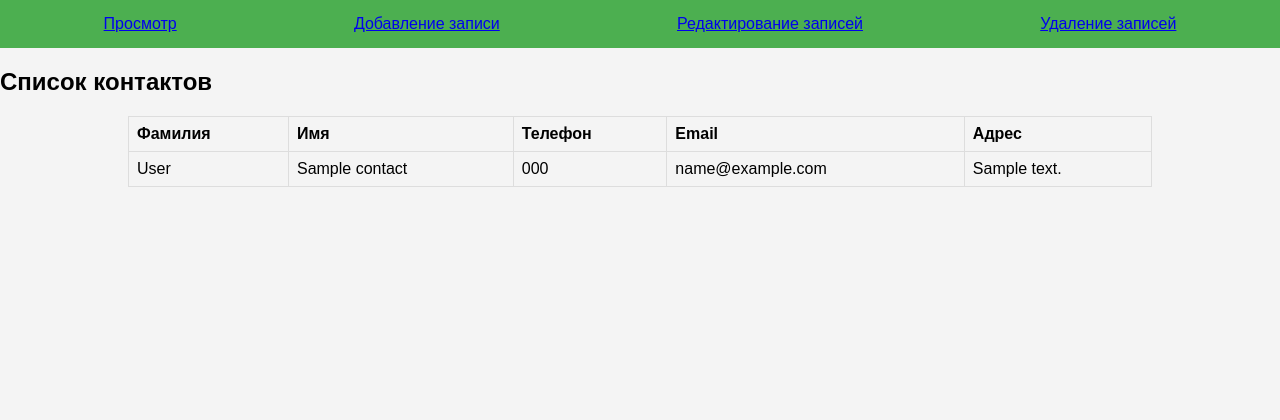
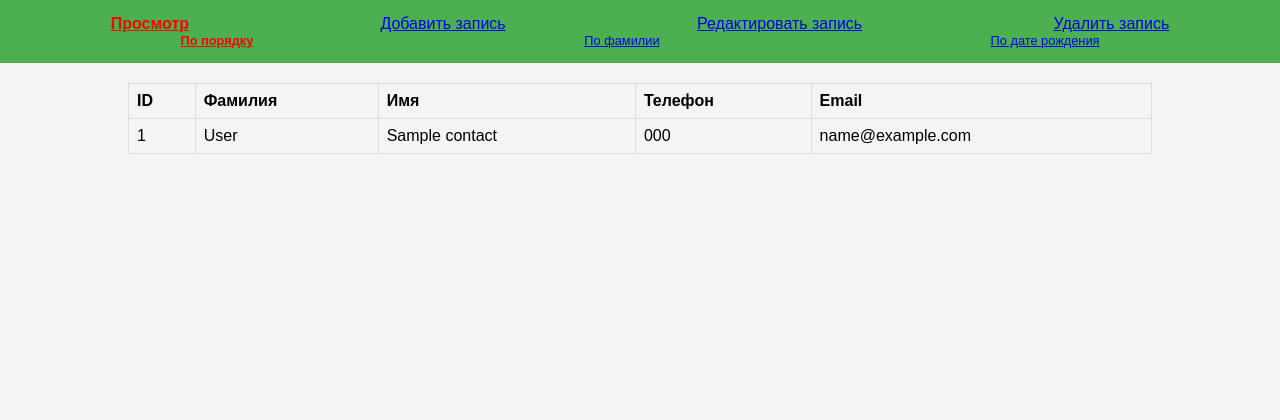
Before and after one commit to heraMMXXIII/php_train, a PHP site: page / in a window 1280 px wide. Shown: the top 420 px of the page. Run offline with PHP 8.4, Linux system fonts and the light colour scheme; tables that the repository leaves empty or names only in its code hold one stand-in row (values such as "Sample post").

Commit message:
laba5 доработки из тг

```diff
--- a/laba5/add.php
+++ b/laba5/add.php
@@ -2,12 +2,11 @@
 if ($_SERVER['REQUEST_METHOD'] === 'POST') {
     require_once 'db.php';
 
-    // Получаем данные из формы
     $surname = $_POST['surname'];
     $name = $_POST['name'];
     $phone = $_POST['phone'];
 
-    // Добавляем запись в базу данных
+
     $stmt = $pdo->prepare("INSERT INTO contacts (surname, name, phone) VALUES (?, ?, ?)");
     $stmt->execute([$surname, $name, $phone]);
 
--- a/laba5/db.php
+++ b/laba5/db.php
@@ -1,11 +1,13 @@
 <?php
-$dsn = 'mysql:host=localhost;dbname=contacts_db;charset=utf8';
-$username = 'root'; // Пользователь для подключения к БД
-$password = ''; // Пароль пользователя
+$host = 'localhost';
+$dbname = 'contacts_db';
+$username = 'root';
+$password = '';
 
 try {
-    $pdo = new PDO($dsn, $username, $password);
+    $pdo = new PDO("mysql:host=$host;dbname=$dbname;charset=utf8", $username, $password);
+    $pdo->setAttribute(PDO::ATTR_ERRMODE, PDO::ERRMODE_EXCEPTION);
 } catch (PDOException $e) {
-    echo 'Подключение не удалось: ' . $e->getMessage();
+    die("Ошибка подключения: " . $e->getMessage());
 }
 ?>
--- a/laba5/delete.php
+++ b/laba5/delete.php
@@ -1,11 +1,11 @@
 <?php
-require_once 'db.php'; // Подключаем файл с настройками базы данных
+require_once 'db.php';
 
-// Получаем все записи из базы данных
+
 $stmt = $pdo->query("SELECT * FROM contacts ORDER BY surname, name");
 $contacts = $stmt->fetchAll(PDO::FETCH_ASSOC);
 
-// Удаляем запись по id
+
 if (isset($_GET['id'])) {
     $id = $_GET['id'];
     $stmt = $pdo->prepare("DELETE FROM contacts WHERE id = ?");
--- a/laba5/edit.php
+++ b/laba5/edit.php
@@ -1,13 +1,12 @@
 <?php
-require_once 'db.php'; // Подключаем файл с настройками базы данных
+require_once 'db.php';
 
-// Получаем все записи из базы данных
 $stmt = $pdo->query("SELECT * FROM contacts ORDER BY surname, name");
 $contacts = $stmt->fetchAll(PDO::FETCH_ASSOC);
 
 if ($_SERVER['REQUEST_METHOD'] == 'POST') {
     foreach ($contacts as $contact) {
-        // Проверяем, были ли изменения для каждой записи
+
         if (isset($_POST['surname_' . $contact['id']])) {
             $surname = $_POST['surname_' . $contact['id']];
             $name = $_POST['name_' . $contact['id']];
@@ -19,7 +18,6 @@ if ($_SERVER['REQUEST_METHOD'] == 'POST') {
             $email = $_POST['email_' . $contact['id']];
             $comment = $_POST['comment_' . $contact['id']];
 
-            // Обновляем запись в базе данных
             $sql = "UPDATE contacts SET surname = ?, name = ?, lastname = ?, gender = ?, birthdate = ?, phone = ?, address = ?, email = ?, comment = ? WHERE id = ?";
             $stmt = $pdo->prepare($sql);
             $stmt->execute([$surname, $name, $lastname, $gender, $birthdate, $phone, $address, $email, $comment, $contact['id']]);
--- a/laba5/index.php
+++ b/laba5/index.php
@@ -1,28 +1,38 @@
 <?php
 session_start();
+require_once 'db.php';
 require_once 'menu.php';
-require_once 'db.php';
+require_once 'viewer.php';
 
-// Определяем активный пункт меню
-$page = $_GET['page'] ?? 'view';
+$section = $_GET['section'] ?? 'view';
 ?>
 <!DOCTYPE html>
 <html lang="ru">
 <head>
     <meta charset="UTF-8">
-    <meta name="viewport" content="width=device-width, initial-scale=1.0">
     <title>Записная книжка</title>
     <link rel="stylesheet" href="styles.css">
 </head>
 <body>
     <header>
-        <?= getMenu($page); ?>
+        <?= getMenu($section); ?>
     </header>
     <main>
         <?php
-        // Показываем только список контактов на главной странице
-        if ($page == 'view') {
-            require 'viewer.php'; // Страница для отображения списка всех контактов
+        switch ($section) {
+            case 'add':
+                require 'add.php';
+                break;
+            case 'edit':
+                require 'edit.php';
+                break;
+            case 'delete':
+                require 'delete.php';
+                break;
+            case 'view':
+            default:
+                echo showContacts($pdo);
+                break;
         }
         ?>
     </main>
--- a/laba5/menu.php
+++ b/laba5/menu.php
@@ -1,19 +1,39 @@
 <?php
-function getMenu($activePage)
-{
-    $menuItems = [
+function getMenu($activePage) {
+    $menu = '<div class="submenu">';
+
+    $items = [
         'view' => 'Просмотр',
-        'add' => 'Добавление записи',
-        'edit' => 'Редактирование записей',
-        'delete' => 'Удаление записей',
+        'add' => 'Добавить запись',
+        'edit' => 'Редактировать запись',
+        'delete' => 'Удалить запись'
     ];
 
-    $menu = '<div class="submenu">';
-    foreach ($menuItems as $page => $label) {
+    foreach ($items as $page => $title) {
         $class = ($activePage == $page) ? 'select' : '';
-        $menu .= "<a href='index.php?page=$page' class='$class'>$label</a>";
+        $menu .= "<a href='index.php?section=$page' class='$class'>$title</a>";
     }
+
     $menu .= '</div>';
+
+    if ($activePage == 'view') {
+        $sortTypes = [
+            'id' => 'По порядку',
+            'surname' => 'По фамилии',
+            'birthdate' => 'По дате рождения'
+        ];
+
+        $currentSort = $_GET['sort'] ?? 'id';
+        $menu .= '<div class="submenu" style="font-size:0.8em">';
+
+        foreach ($sortTypes as $type => $title) {
+            $class = ($currentSort == $type) ? 'select' : '';
+            $menu .= "<a href='index.php?section=view&sort=$type' class='$class'>$title</a>";
+        }
+
+        $menu .= '</div>';
+    }
+
     return $menu;
 }
 ?>
--- a/laba5/styles.css
+++ b/laba5/styles.css
@@ -70,3 +70,9 @@ th, td {
     display: flex;
     justify-content: space-around;
 }
+
+a.select {
+    text-decoration: underline;
+    font-weight: bold;
+    color: red;
+}
--- a/laba5/viewer.php
+++ b/laba5/viewer.php
@@ -1,32 +1,49 @@
 <?php
-require_once 'db.php';
+function showContacts($pdo) {
 
-// Получаем все записи из базы данных
-$stmt = $pdo->query("SELECT * FROM contacts ORDER BY surname, name");
-$contacts = $stmt->fetchAll(PDO::FETCH_ASSOC);
+    $current_page = max(1, (int)($_GET['page'] ?? 1));
+    $per_page = 10;
+    $sort = $_GET['sort'] ?? 'id';
+
+
+    $allowed_sorts = ['id', 'surname', 'birthdate'];
+    $sort = in_array($sort, $allowed_sorts) ? $sort : 'id';
+
+
+    $stmt = $pdo->prepare("SELECT * FROM contacts ORDER BY $sort LIMIT :offset, :limit");
+    $stmt->bindValue(':offset', ($current_page - 1) * $per_page, PDO::PARAM_INT);
+    $stmt->bindValue(':limit', $per_page, PDO::PARAM_INT);
+    $stmt->execute();
+    $contacts = $stmt->fetchAll();
+
+
+    $total = $pdo->query("SELECT COUNT(*) FROM contacts")->fetchColumn();
+    $total_pages = ceil($total / $per_page);
+
+    $html = '<table class="contacts-table">';
+    $html .= '<tr><th>ID</th><th>Фамилия</th><th>Имя</th><th>Телефон</th><th>Email</th></tr>';
+
+    foreach ($contacts as $contact) {
+        $html .= '<tr>';
+        $html .= '<td>'.htmlspecialchars($contact['id']).'</td>';
+        $html .= '<td>'.htmlspecialchars($contact['surname']).'</td>';
+        $html .= '<td>'.htmlspecialchars($contact['name']).'</td>';
+        $html .= '<td>'.htmlspecialchars($contact['phone']).'</td>';
+        $html .= '<td>'.htmlspecialchars($contact['email']).'</td>';
+        $html .= '</tr>';
+    }
+
+    $html .= '</table>';
+
+    if ($total_pages > 1) {
+        $html .= '<div class="pagination">';
+        for ($i = 1; $i <= $total_pages; $i++) {
+            $active = ($i == $current_page) ? 'active' : '';
+            $html .= "<a href='index.php?section=view&page=$i&sort=$sort' class='$active'>$i</a>";
+        }
+        $html .= '</div>';
+    }
+
+    return $html;
+}
 ?>
-
-<h2>Список контактов</h2>
-
-<table>
-    <thead>
-        <tr>
-            <th>Фамилия</th>
-            <th>Имя</th>
-            <th>Телефон</th>
-            <th>Email</th>
-            <th>Адрес</th>
-        </tr>
-    </thead>
-    <tbody>
-        <?php foreach ($contacts as $contact): ?>
-            <tr>
-                <td><?= htmlspecialchars($contact['surname']) ?></td>
-                <td><?= htmlspecialchars($contact['name']) ?></td>
-                <td><?= htmlspecialchars($contact['phone']) ?></td>
-                <td><?= htmlspecialchars($contact['email']) ?></td>
-                <td><?= htmlspecialchars($contact['address']) ?></td>
-            </tr>
-        <?php endforeach; ?>
-    </tbody>
-</table>
```
